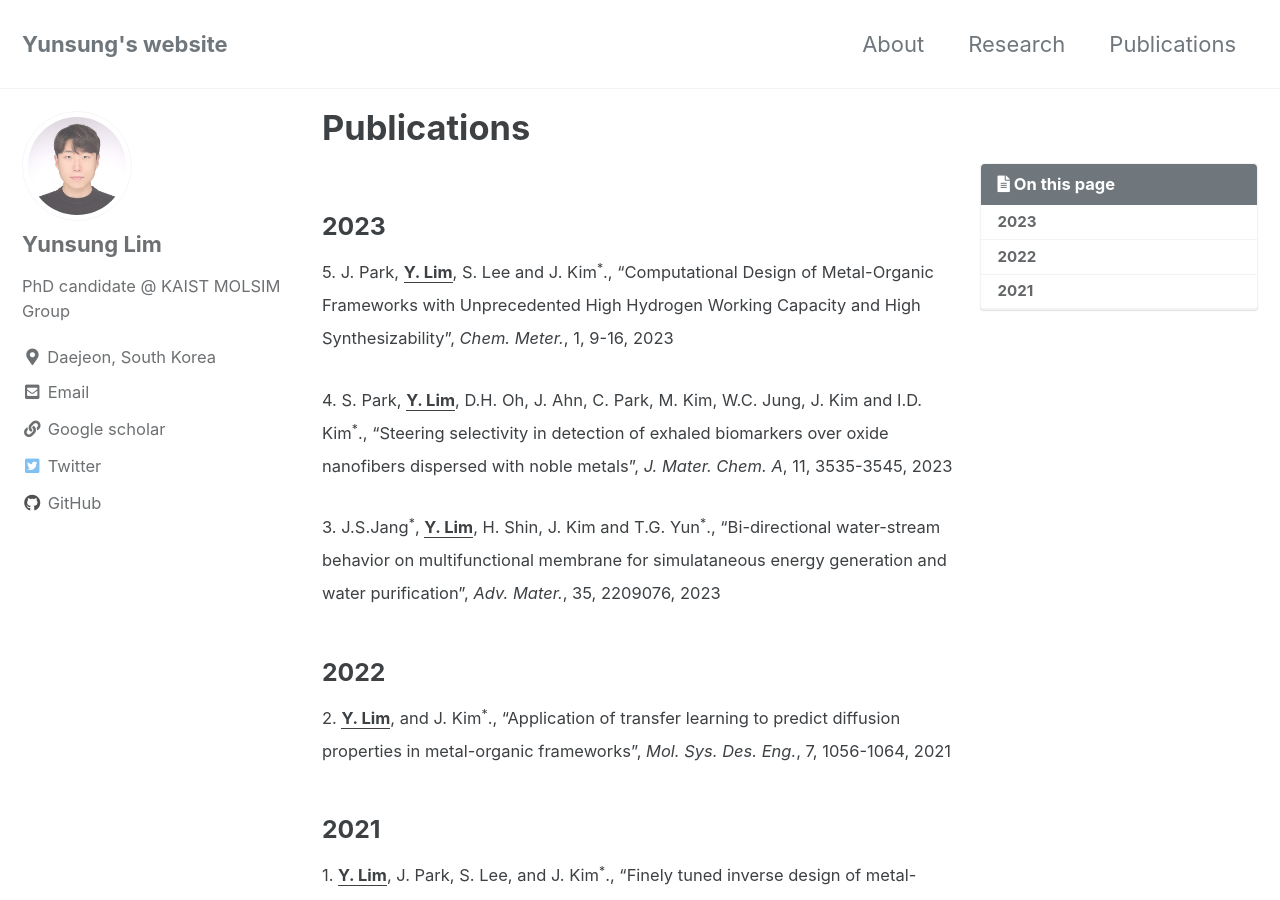
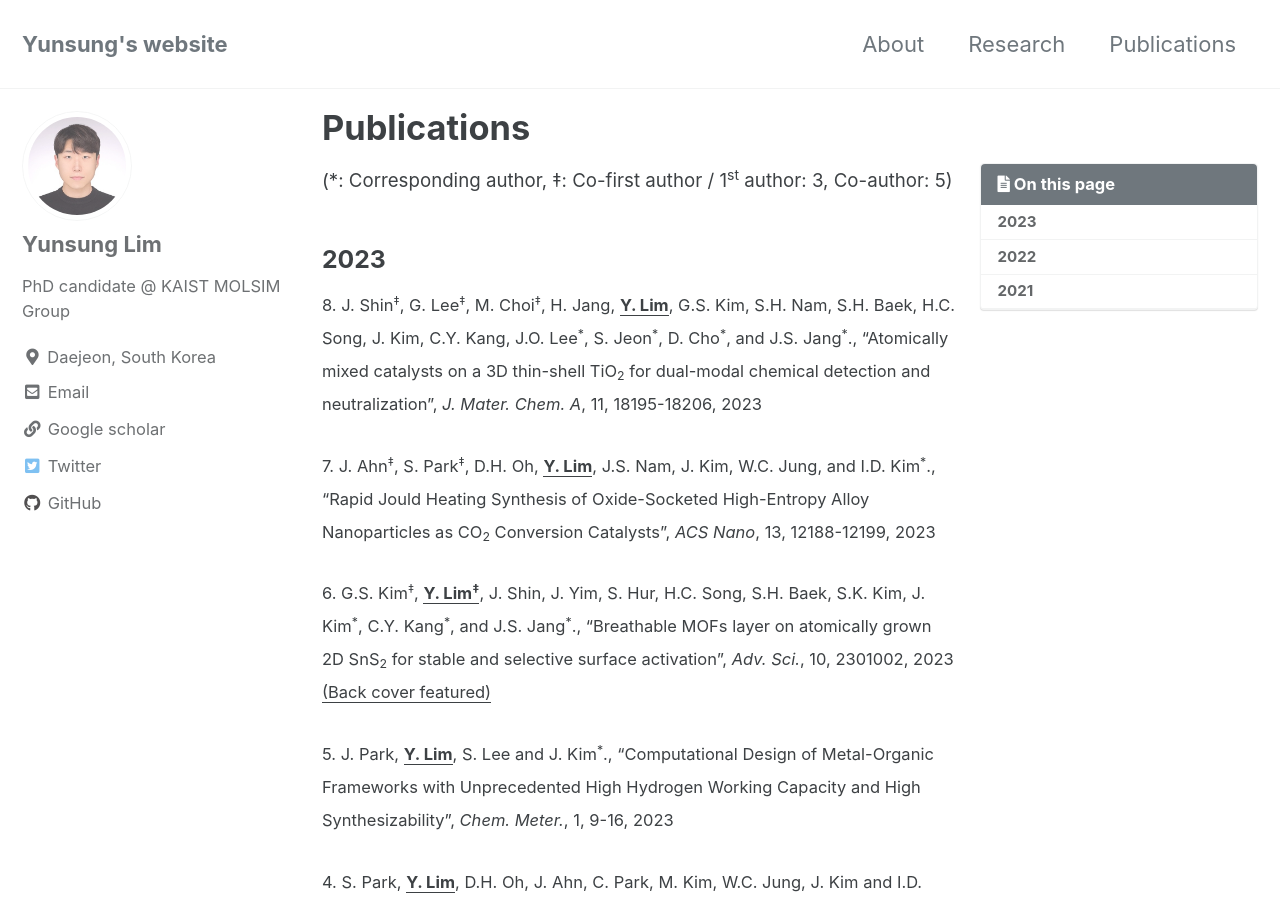
Before and after one commit to YunsungLim/YunsungLim.github.io, a Jekyll site: the page built from _pages/pubs.md, in a window 1280 px wide and 900 px high. Built offline with Jekyll 4.4.1, drawn with Linux system fonts in a browser that asks for light colours; cached includes are drawn as plain includes.

Commit message:
Update pubs.md

```diff
--- a/_pages/pubs.md
+++ b/_pages/pubs.md
@@ -4,8 +4,15 @@ title: "Publications"
 exerpt: "Minimal Mistakes is a flexible tow-column Jekyll theme."
 toc: true
 ---
+<span style="font-size:85%">(*: Corresponding author, ‡: Co-first author / 1<sup>st</sup> author: 3, Co-author: 5)</span>
 
 ### 2023
+<span style="font-size:75%">8. J. Shin<sup>‡</sup>, G. Lee<sup>‡</sup>, M. Choi<sup>‡</sup>, H. Jang, **<u>Y. Lim</u>**, G.S. Kim, S.H. Nam, S.H. Baek, H.C. Song, J. Kim, C.Y. Kang, J.O. Lee<sup>*</sup>, S. Jeon<sup>*</sup>, D. Cho<sup>*</sup>, and J.S. Jang<sup>*</sup>., "Atomically mixed catalysts on a 3D thin-shell TiO<sub>2</sub> for dual-modal chemical detection and neutralization", _J. Mater. Chem. A_, 11, 18195-18206, 2023</span>
+
+<span style="font-size:75%">7. J. Ahn<sup>‡</sup>, S. Park<sup>‡</sup>, D.H. Oh, **<u>Y. Lim</u>**, J.S. Nam, J. Kim, W.C. Jung, and I.D. Kim<sup>*</sup>., "Rapid Jould Heating Synthesis of Oxide-Socketed High-Entropy Alloy Nanoparticles as CO<sub>2</sub> Conversion Catalysts", _ACS Nano_, 13, 12188-12199, 2023</span>
+
+<span style="font-size:75%">6. G.S. Kim<sup>‡</sup>, **<u>Y. Lim<sup>‡</sup></u>**, J. Shin, J. Yim, S. Hur, H.C. Song, S.H. Baek, S.K. Kim, J. Kim<sup>*</sup>, C.Y. Kang<sup>*</sup>, and J.S. Jang<sup>*</sup>., "Breathable MOFs layer on atomically grown 2D SnS<sub>2</sub> for stable and selective surface activation", _Adv. Sci._, 10, 2301002, 2023 <u>(Back cover featured)</u></span>
+
 <span style="font-size:75%">5. J. Park, **<u>Y. Lim</u>**, S. Lee and J. Kim<sup>*</sup>., "Computational Design of Metal-Organic Frameworks with Unprecedented High Hydrogen Working Capacity and High Synthesizability", _Chem. Meter._, 1, 9-16, 2023</span>
 
 <span style="font-size:75%">4. S. Park, **<u>Y. Lim</u>**, D.H. Oh, J. Ahn, C. Park, M. Kim, W.C. Jung, J. Kim and I.D. Kim<sup>*</sup>., "Steering selectivity in detection of exhaled biomarkers over oxide nanofibers dispersed with noble metals", _J. Mater. Chem. A_, 11, 3535-3545, 2023</span>
```
